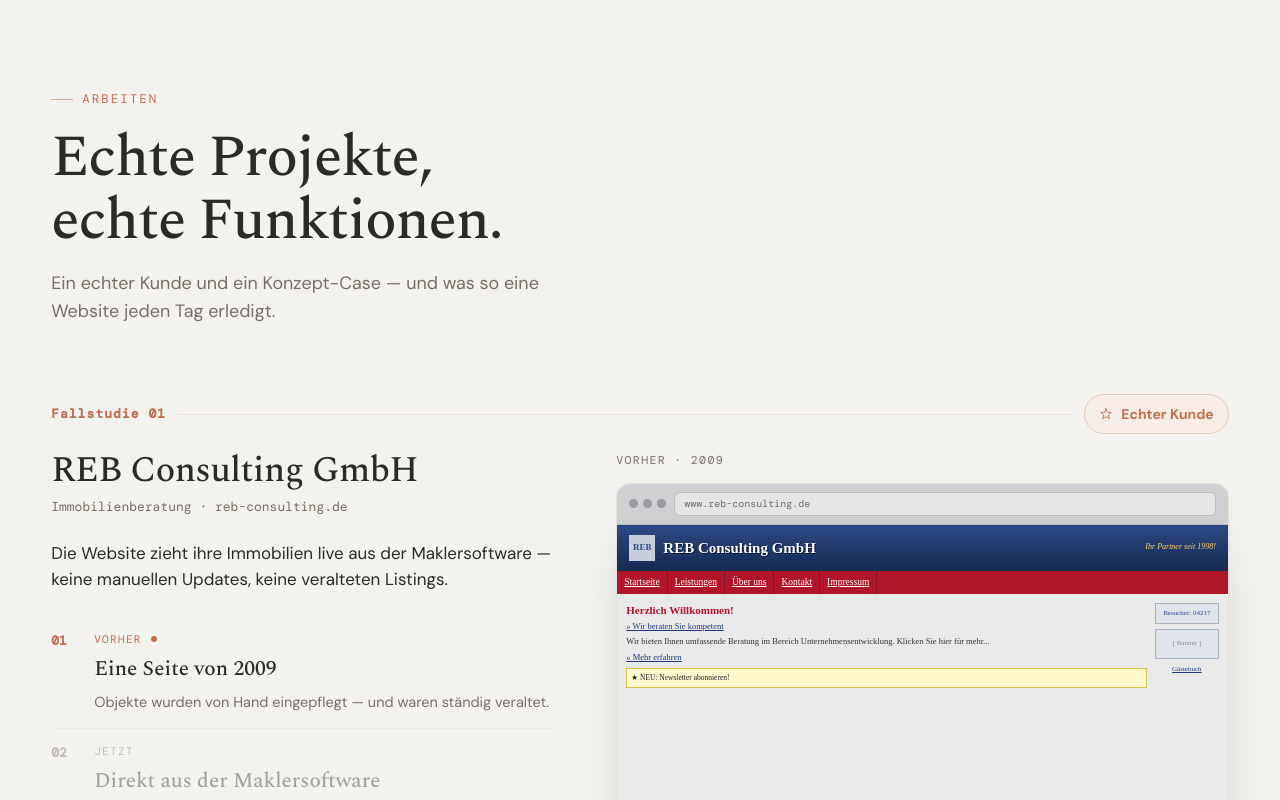
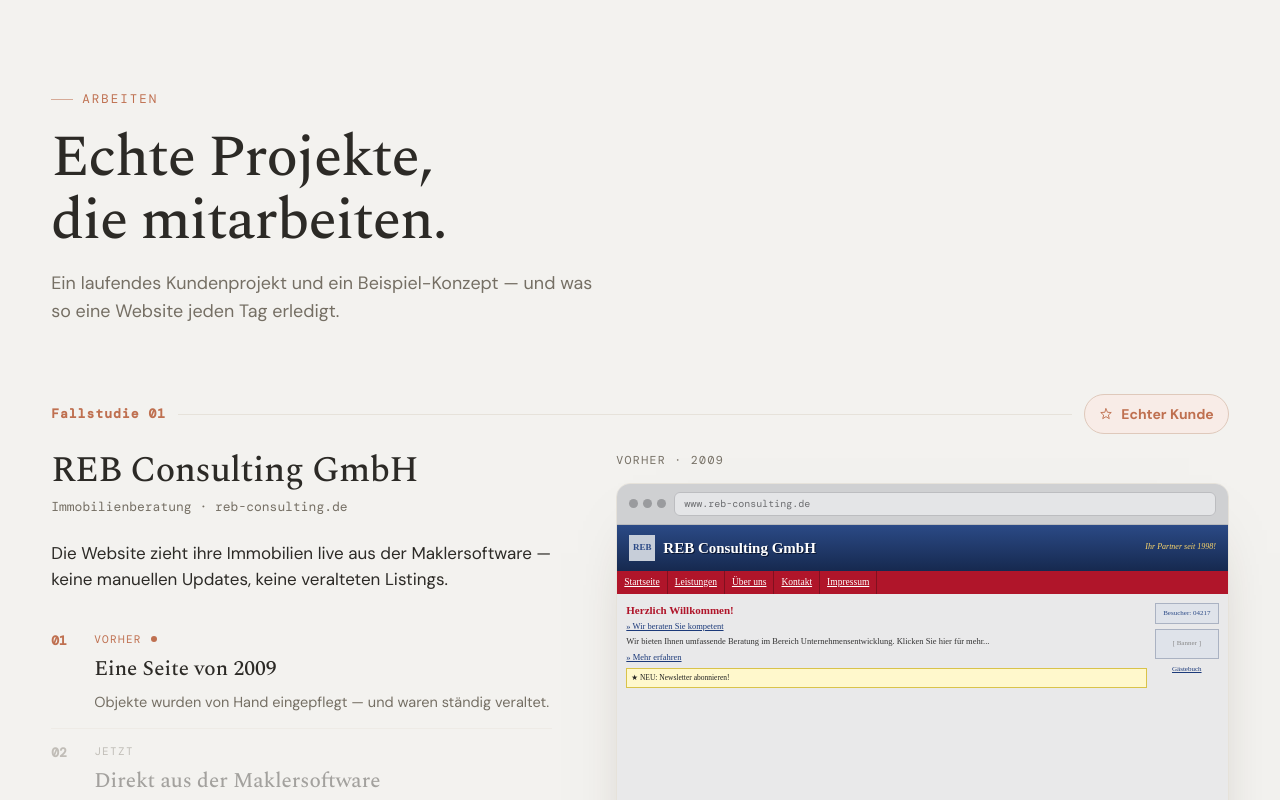
Before and after one commit to nestoririondo/portfolio2026, a React (Vite) app: page / in a window 1280 px wide. Shown: the part 840-1640 px from the top of the page. Built offline with nearby package versions, Linux system fonts and the light colour scheme.

Commit message:
feat: update section headings and subtitles for clarity and engagement

```diff
--- a/src/components/sections/Angebot.tsx
+++ b/src/components/sections/Angebot.tsx
@@ -25,7 +25,7 @@
           <SectionHeading
             eyebrow="So läuft’s"
             title="Erst verstehen, dann bauen."
-            sub="Von der Idee zur fertigen Website – bei jedem Schritt siehst du ein echtes Zwischenergebnis. Du sagst mir dein Ziel, um den Rest kümmere ich mich."
+            sub="Von der Idee zur fertigen Website – bei jedem Schritt siehst du ein echtes Zwischenergebnis und sagst, was passt. Wir feilen so lange daran, bis es wirklich sitzt und du zufrieden bist."
           />
         </div>
 
--- a/src/components/sections/arbeiten/Arbeiten.tsx
+++ b/src/components/sections/arbeiten/Arbeiten.tsx
@@ -13,8 +13,8 @@
           <SectionHeading
             align="left"
             eyebrow="Arbeiten"
-            title="Echte Projekte, echte Funktionen."
-            sub="Ein echter Kunde und ein Konzept-Case — und was so eine Website jeden Tag erledigt."
+            title="Echte Projekte, die mitarbeiten."
+            sub="Ein laufendes Kundenprojekt und ein Beispiel-Konzept — und was so eine Website jeden Tag erledigt."
           />
         </div>
 
@@ -25,7 +25,7 @@
         <div className="reveal">
           <CaseLabel n="Fallstudie 02">
             <span className="chip" style={{ fontWeight: 600 }}>
-              <Icon name="layout" size={14} /> Konzept-Case
+              <Icon name="layout" size={14} /> Beispiel-Konzept
             </span>
             <span className="chip">
               <Icon name="spark" size={14} /> Online-Terminbuchung
--- a/src/components/sections/software/Software.tsx
+++ b/src/components/sections/software/Software.tsx
@@ -83,7 +83,7 @@
             align="left"
             eyebrow="Funktion, nicht nur Design"
             title="Funktionen, die im Alltag wirklich helfen."
-            sub="Vier Beispiele, was deine Website können kann – weit über eine digitale Visitenkarte hinaus."
+            sub="Vier Beispiele dafür, was deine Website alles kann – weit über eine digitale Visitenkarte hinaus."
           />
         </div>
 
```
